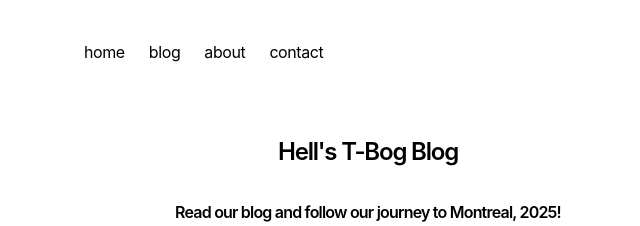
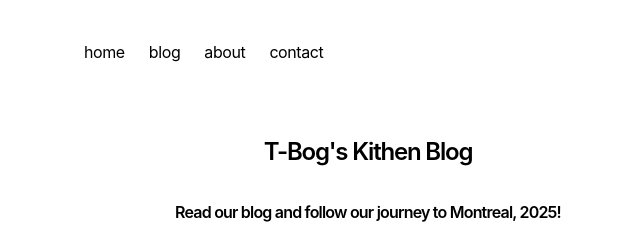
Before and after one commit to fayaz-rafin/gnctr-website, a Next.js app in the folder blog/: page /blog in a window 1280 px wide. Shown: the top 226 px of the page, without its empty margins (272-912 px from the left). Built offline with nearby package versions, Linux system fonts and the light colour scheme.

Commit message:
renamed 'Hell's Tbog into T-Bog's Kitchen

```diff
--- a/blog/app/blog/page.tsx
+++ b/blog/app/blog/page.tsx
@@ -8,7 +8,7 @@
 export default function Page() {
   return (
     <section>
-      <h1 className="font-semibold text-2xl text-center mb-8 tracking-tighter">Hell's T-Bog Blog</h1>
+      <h1 className="font-semibold text-2xl text-center mb-8 tracking-tighter">T-Bog's Kithen Blog</h1>
       <p className="font-semibold text-m text-center mb-8 tracking-tighter">Read our blog and follow our journey to Montreal, 2025!</p>
       <BlogPosts />
     </section>
```
